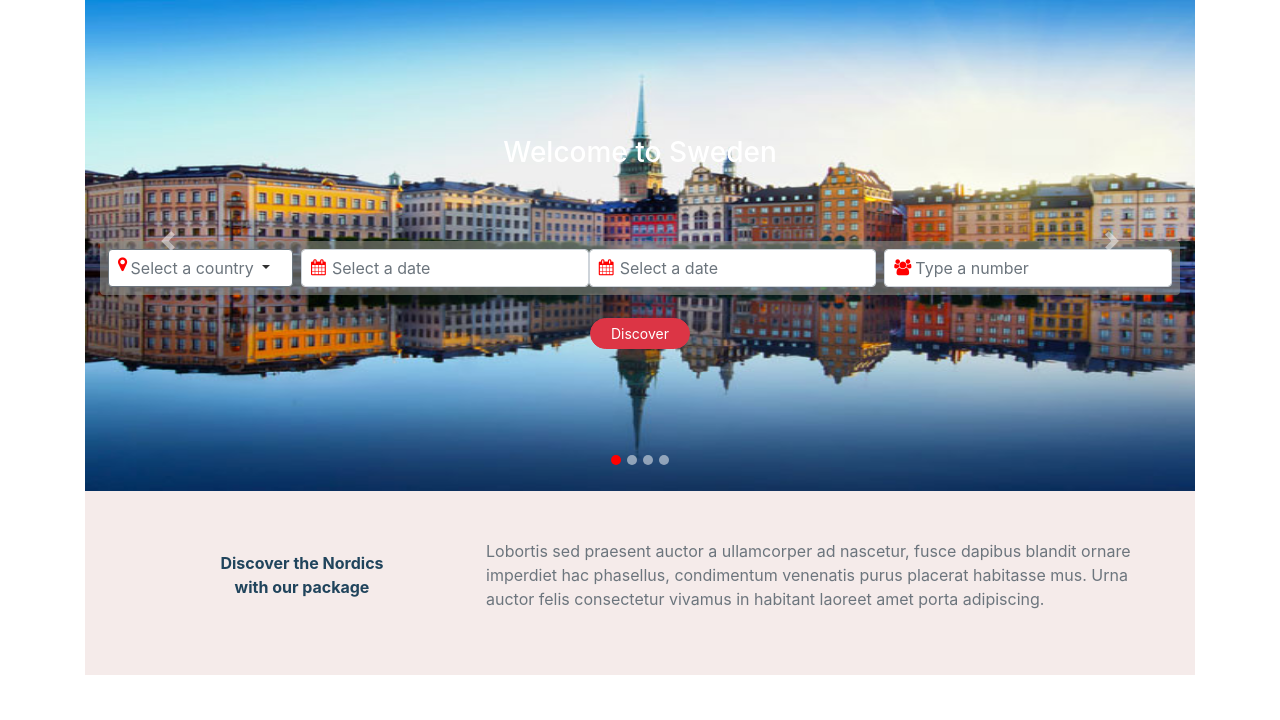
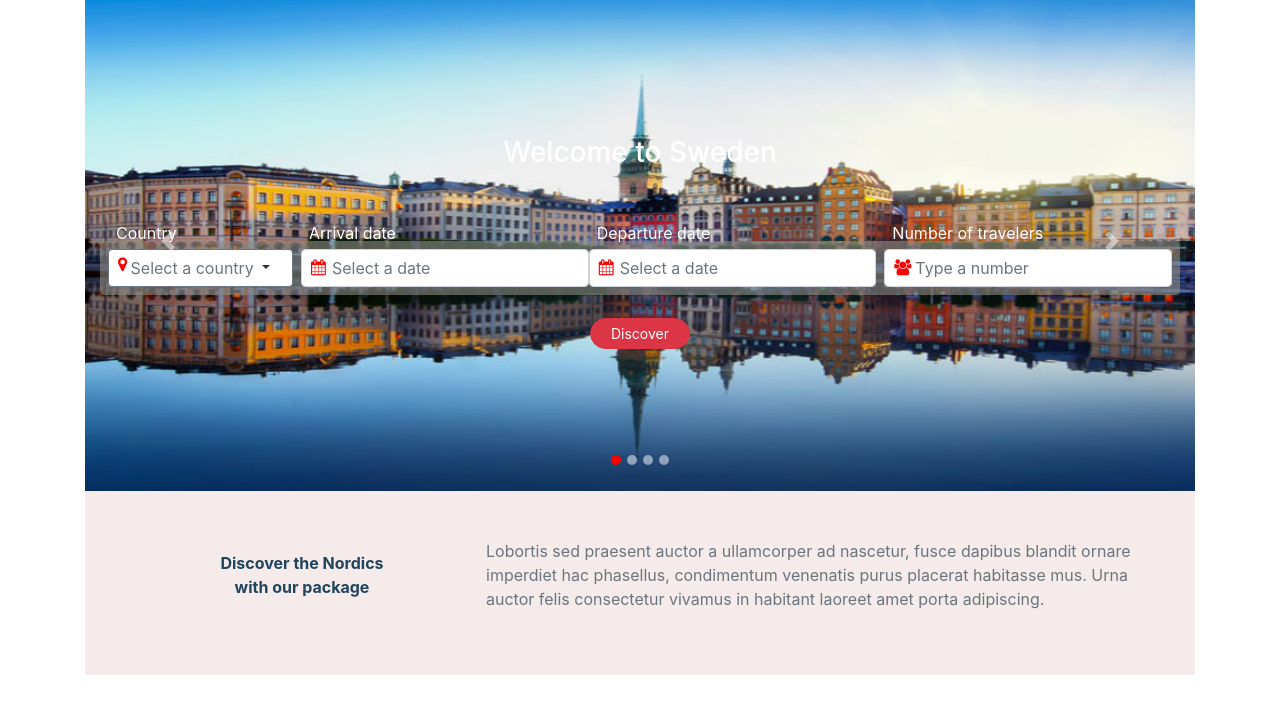
Before and after one commit to tingan/globuzzer, a website: page public/index.html in a window 1280 px wide. Shown: the part 67-787 px from the top of the page. Drawn offline with Linux system fonts and the light colour scheme.

Commit message:
add labels and json-server

```diff
--- a/package.json
+++ b/package.json
@@ -12,6 +12,7 @@
     "express": "^4.16.4"
   },
   "devDependencies": {
+    "json-server": "^0.14.2",
     "open": "0.0.5"
   }
 }
--- a/public/index.html
+++ b/public/index.html
@@ -92,8 +92,9 @@
 
             <form class="p-2 rounded d-flex flex-lg-row flex-md-column flex-sm-column flex-column row-control">
                 <div class="mr-lg-2">
+                    <label class="control-label d-none d-lg-inline position-absolute pl-2" for="dropdownCountryButton">Country</label>
                     <div class="dropdown dropdown-countries w-sm-100">
-                        <button class="btn btn-secondary dropdown-toggle " type="button" id="dropdownMenuButton"
+                        <button class="btn btn-secondary dropdown-toggle " type="button" id="dropdownCountryButton"
                                 data-toggle="dropdown" aria-haspopup="true" aria-expanded="false">
                             <i class="fa fa-map-marker"></i> <span
                                 class="dropdown-text text-muted">Select a country</span>
@@ -107,7 +108,7 @@
                     </div>
                 </div>
                 <div class="">
-
+                    <label class="control-label d-none d-lg-inline position-absolute pl-2" for="arrival-date">Arrival date</label>
                     <div class="inner-addon left-addon">
                         <i class="fa fa-calendar"></i><input type="text" value='' placeholder="Select a date"
                                                              class="form-control datepicker" id="arrival-date">
@@ -116,13 +117,14 @@
 
                 </div>
                 <div class="">
-
+                    <label class="control-label d-none d-lg-inline position-absolute pl-2" for="departure-date">Departure date</label>
                     <div class="inner-addon left-addon">
                         <i class="fa fa-calendar"></i><input type="text" value='' placeholder="Select a date"
                                                              class="form-control datepicker" id="departure-date">
                     </div>
                 </div>
                 <div class="ml-lg-2">
+                    <label class="control-label d-none d-lg-inline position-absolute pl-2" for="number-of-travelers">Number of travelers</label>
                     <div class="inner-addon left-addon">
                         <i class="fa fa-users"></i><input type="text" value='' placeholder="Type a number"
                                                           class="form-control" id="number-of-travelers">
--- a/public/sass/custom.scss
+++ b/public/sass/custom.scss
@@ -68,7 +68,10 @@ a[href], input[type='submit'], input[type='image'], label[for], select, button,
         margin-bottom: -25px;
     }
 }
-
+.control-label {
+    top: -20px;
+    color: white;
+}
 .btn-discover {
     border-radius: 25px !important;
     width: 100px;
```
Also changed, not shown: public/css/custom.css, 2 other files.
